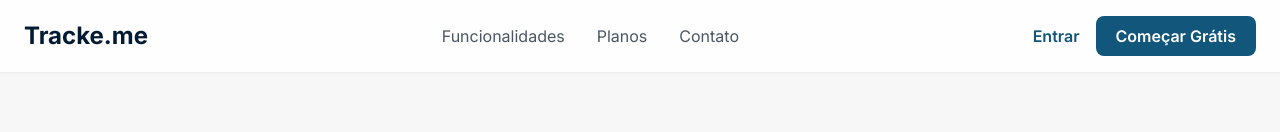
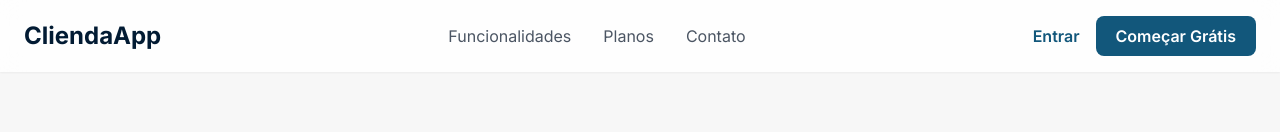
Before and after one commit to brenohp/tracke.me, a Next.js app: page / in a window 1280 px wide. Shown: the top 132 px of the page. Built offline with nearby package versions, Linux system fonts and the light colour scheme; no server answers; the database is empty.

Commit message:
refactor: atualizar nome da aplicação para CliendaApp em arquivos relevantes

```diff
--- a/package.json
+++ b/package.json
@@ -1,5 +1,5 @@
 {
-  "name": "tracke.me",
+  "name": "cliendaapp",
   "version": "0.1.0",
   "private": true,
   "scripts": {
--- a/src/app/admin/page.tsx
+++ b/src/app/admin/page.tsx
@@ -22,7 +22,7 @@ export default async function AdminDashboardPage() {
       <header className="mb-8">
         <h2 className="text-2xl font-semibold text-gray-800">Visão Geral da Plataforma</h2>
         <p className="mt-1 text-gray-600">
-          Acompanhe o crescimento e a atividade do Tracke.me.
+          Acompanhe o crescimento e a atividade do CliendaApp.
         </p>
       </header>
 
--- a/src/components/Header.tsx
+++ b/src/components/Header.tsx
@@ -12,7 +12,7 @@ export default function Header() {
     <header className="bg-white/80 backdrop-blur-md fixed top-0 left-0 right-0 z-40 shadow-sm">
       <div className="container mx-auto px-6 py-4 flex justify-between items-center">
         <Link href="/" className="text-2xl font-bold text-brand-primary">
-          Tracke.me
+          CliendaApp
         </Link>
 
         {/* Menu Desktop */}
```
